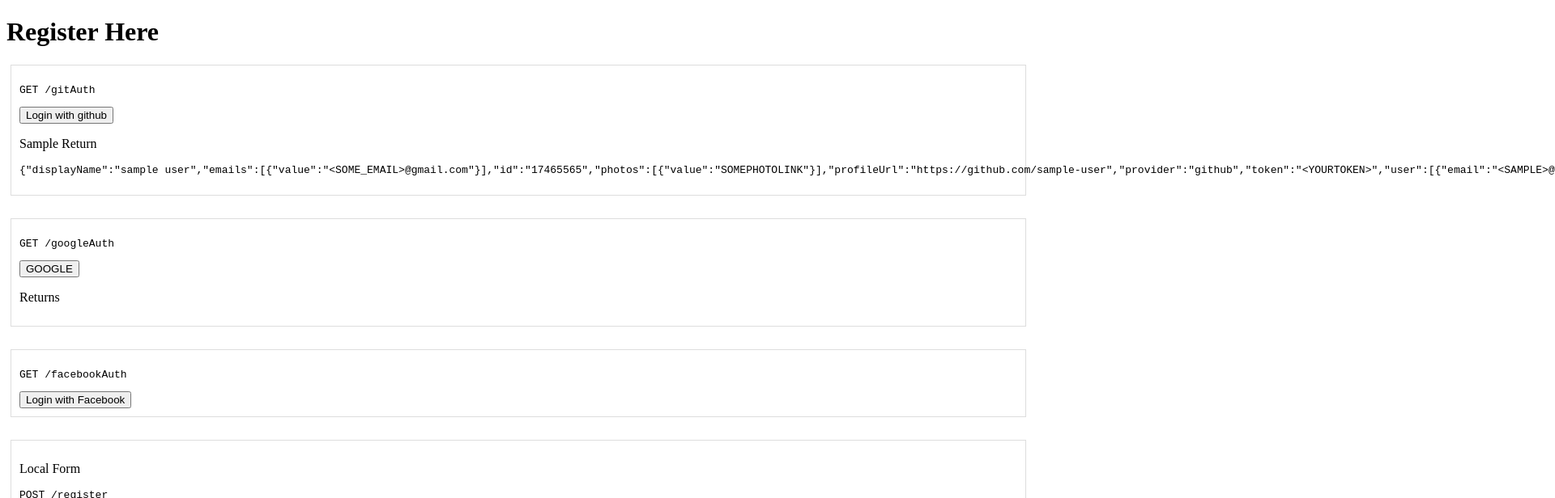
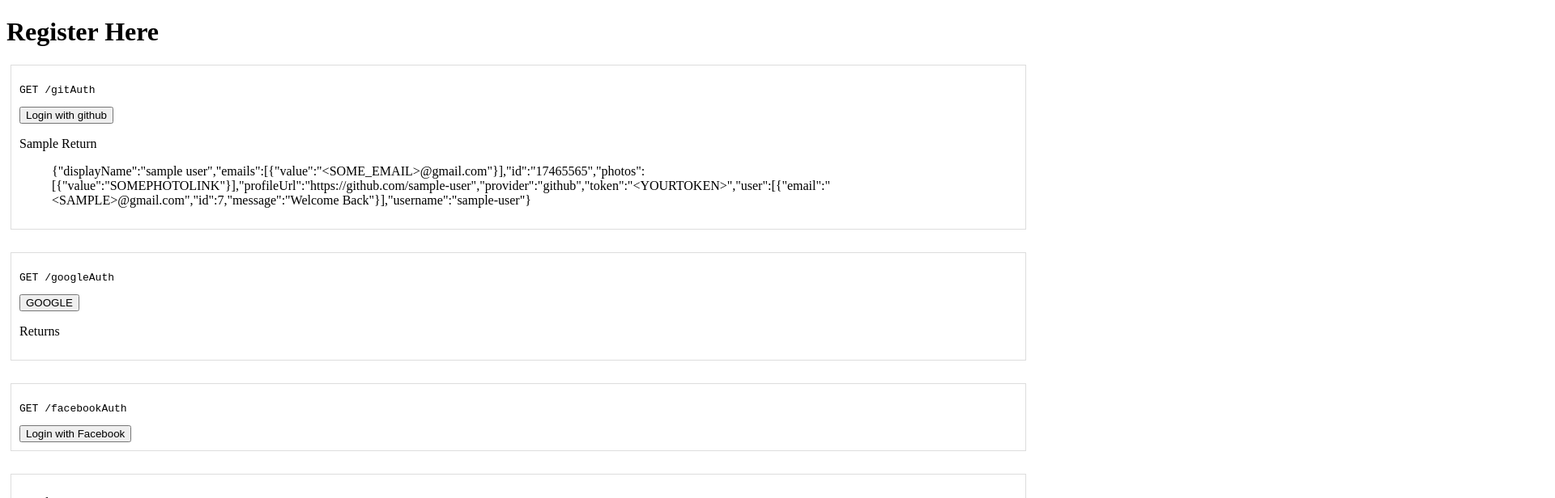
Before and after one commit to Refresh-App/Front-End, a React (Create React App) app: page / in a window 1280 px wide. Shown: the top 616 px of the page at 81% size, 1920 px wide, since content can reach past the window. Built offline with nearby package versions, Linux system fonts and the light colour scheme.

Commit message:
Updated Read Me

```diff
--- a/src/components/register/GithubSignInButton.js
+++ b/src/components/register/GithubSignInButton.js
@@ -1,7 +1,7 @@
 //Sign in Canvas
 import React from "react";
 import { routeStyle } from "./style";
-import {gitAuth} from './sampleJson'
+import { gitAuth } from "./sampleJson";
 const GithubSignInButton = () => {
   //Auth and Auth Success can be thought of like Fire and Air
   const auth = () => {
@@ -29,7 +29,7 @@ const GithubSignInButton = () => {
         <pre>GET /gitAuth</pre>
         <button onClick={auth}>Login with github</button>
         <p>Sample Return</p>
-  <pre>{JSON.stringify(gitAuth)}</pre>
+        <dir>{JSON.stringify(gitAuth)}</dir>
       </div>
     </>
   );
```
